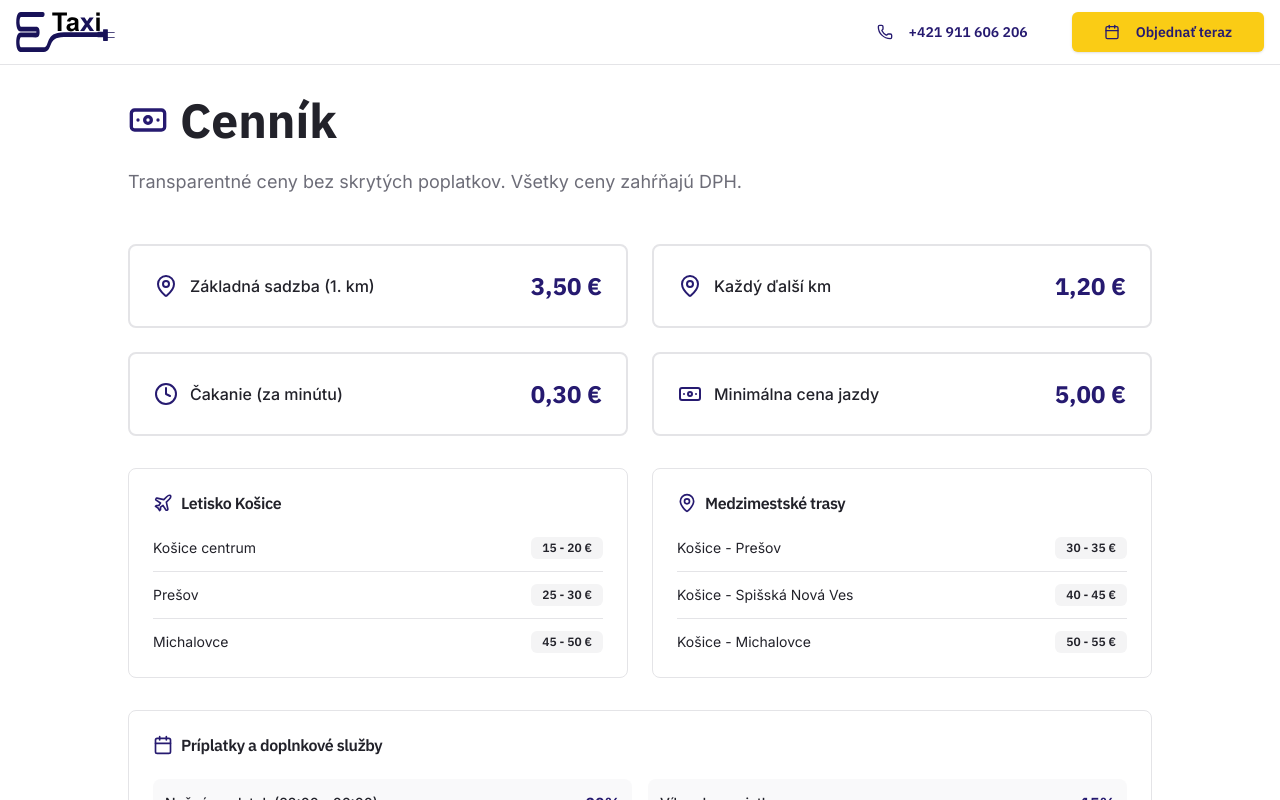
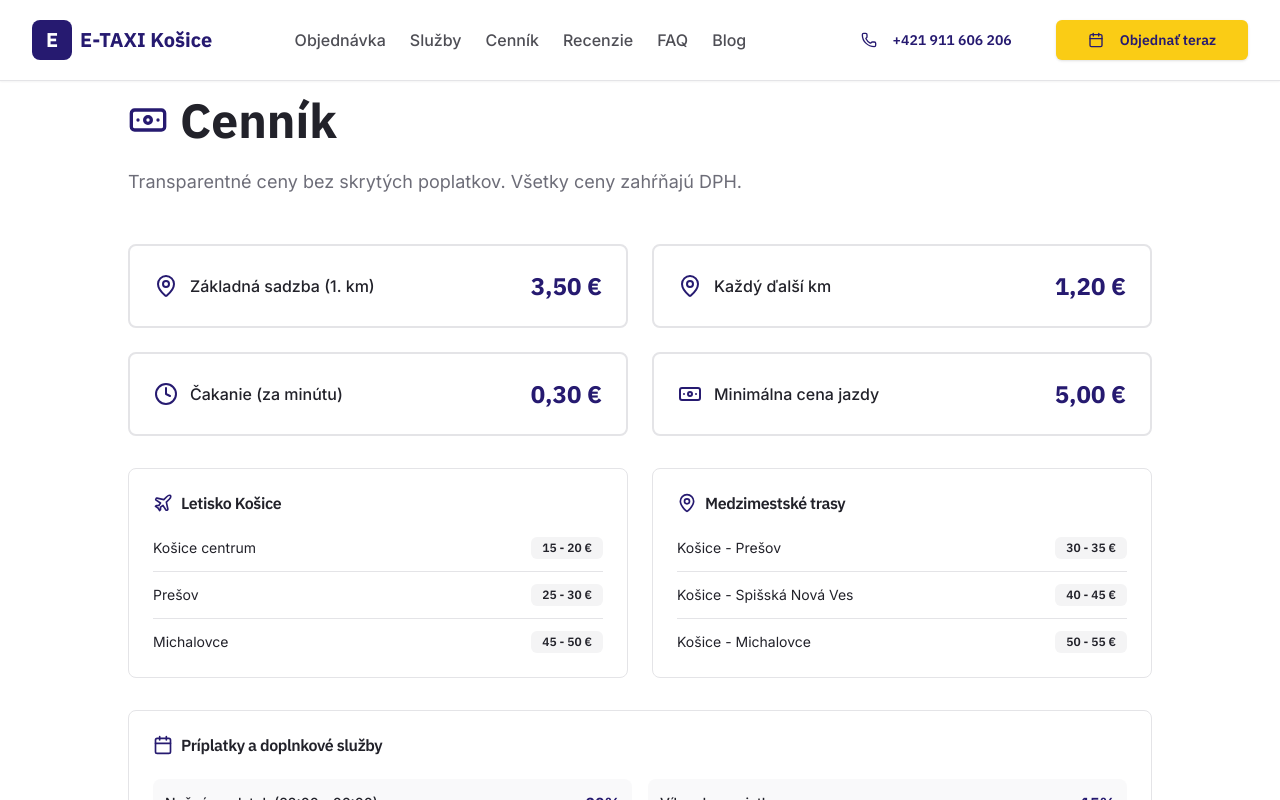
Before and after one commit to peterbejcek/sg-5ee718f3-49be-42fb-857b-8ae5c6e22001-1777794411, a Next.js app: page /cennik in a window 1280 px wide. Shown: the top 800 px of the page. Built offline with nearby package versions, Linux system fonts and the light colour scheme.

Commit message:
feat(ui): add responsive navigation to header

```diff
--- a/src/components/Header.tsx
+++ b/src/components/Header.tsx
@@ -1,35 +1,66 @@
+"use client";
+
 import Link from "next/link";
-import { Phone, Calendar } from "lucide-react";
+import { useState } from "react";
+import { Phone, Calendar, Menu, X } from "lucide-react";
 import { Button } from "@/components/ui/button";
-import Image from "next/image";
+import { Sheet, SheetContent, SheetTrigger } from "@/components/ui/sheet";
+
+const navLinks = [
+  { href: "#objednavka", label: "Objednávka" },
+  { href: "#sluzby", label: "Služby" },
+  { href: "#cennik", label: "Cenník" },
+  { href: "#recenzie", label: "Recenzie" },
+  { href: "#faq", label: "FAQ" },
+  { href: "#blog", label: "Blog" },
+];
 
 export function Header() {
+  const [isOpen, setIsOpen] = useState(false);
+
   return (
-    <header className="fixed top-0 left-0 right-0 z-50 bg-background border-b border-border">
-      <div className="container mx-auto px-4 h-16 flex items-center justify-between">
+    <header className="fixed top-0 left-0 right-0 z-50 bg-white/95 backdrop-blur-sm border-b border-border shadow-sm">
+      <div className="container">
+        <div className="flex items-center justify-between h-16 md:h-20">
+          {/* Logo */}
           <Link href="/" className="flex items-center gap-2">
-          <Image
-            src="/etaxi_logo_svg.svg"
-            alt="E-TAXI Košice"
-            width={120}
-            height={40}
-            className="h-10 w-auto"
-          />
+            <div className="w-10 h-10 bg-primary rounded-lg flex items-center justify-center">
+              <span className="text-white font-display font-bold text-xl">E</span>
+            </div>
+            <span className="font-display font-bold text-xl text-primary hidden sm:inline">
+              E-TAXI Košice
+            </span>
           </Link>
 
+          {/* Desktop Navigation */}
+          <nav className="hidden lg:flex items-center gap-6">
+            {navLinks.map((link) => (
+              <a
+                key={link.href}
+                href={link.href}
+                className="text-foreground/80 hover:text-primary font-medium transition-colors"
+              >
+                {link.label}
+              </a>
+            ))}
+          </nav>
+
+          {/* Right Side Actions */}
           <div className="flex items-center gap-3">
-          <a href="tel:+421911606206">
+            {/* Phone Number */}
+            <a href="tel:+421911606206" className="hidden sm:block">
               <Button
                 size="lg"
                 variant="ghost"
                 className="text-primary hover:text-primary/80 font-display font-semibold tabular-nums"
               >
                 <Phone className="w-5 h-5 mr-2" />
-              <span className="hidden sm:inline">+421 911 606 206</span>
-              <span className="sm:hidden">911 606 206</span>
+                <span className="hidden md:inline">+421 911 606 206</span>
+                <span className="md:hidden">911 606 206</span>
               </Button>
             </a>
 
+            {/* Order Button - Desktop */}
             <a href="#objednavka" className="hidden md:block">
               <Button
                 size="lg"
@@ -39,6 +70,57 @@
                 Objednať teraz
               </Button>
             </a>
+
+            {/* Mobile Menu */}
+            <Sheet open={isOpen} onOpenChange={setIsOpen}>
+              <SheetTrigger asChild>
+                <Button variant="ghost" size="icon" className="lg:hidden">
+                  <Menu className="w-6 h-6" />
+                  <span className="sr-only">Otvoriť menu</span>
+                </Button>
+              </SheetTrigger>
+              <SheetContent side="right" className="w-[300px] sm:w-[400px]">
+                <div className="flex flex-col gap-6 mt-8">
+                  {/* Mobile Phone Number */}
+                  <a href="tel:+421911606206" onClick={() => setIsOpen(false)}>
+                    <Button
+                      size="lg"
+                      variant="outline"
+                      className="w-full justify-start text-primary border-primary font-display font-semibold tabular-nums"
+                    >
+                      <Phone className="w-5 h-5 mr-3" />
+                      +421 911 606 206
+                    </Button>
+                  </a>
+
+                  {/* Mobile Order Button */}
+                  <a href="#objednavka" onClick={() => setIsOpen(false)}>
+                    <Button
+                      size="lg"
+                      className="w-full bg-yellow-400 hover:bg-yellow-500 text-primary font-display font-semibold"
+                    >
+                      <Calendar className="w-5 h-5 mr-3" />
+                      Objednať teraz
+                    </Button>
+                  </a>
+
+                  {/* Mobile Navigation Links */}
+                  <nav className="flex flex-col gap-4 pt-4 border-t border-border">
+                    {navLinks.map((link) => (
+                      <a
+                        key={link.href}
+                        href={link.href}
+                        onClick={() => setIsOpen(false)}
+                        className="text-lg font-medium text-foreground/80 hover:text-primary transition-colors py-2"
+                      >
+                        {link.label}
+                      </a>
+                    ))}
+                  </nav>
+                </div>
+              </SheetContent>
+            </Sheet>
+          </div>
         </div>
       </div>
     </header>
```
Lines whose indentation alone changed are shown as unchanged.
